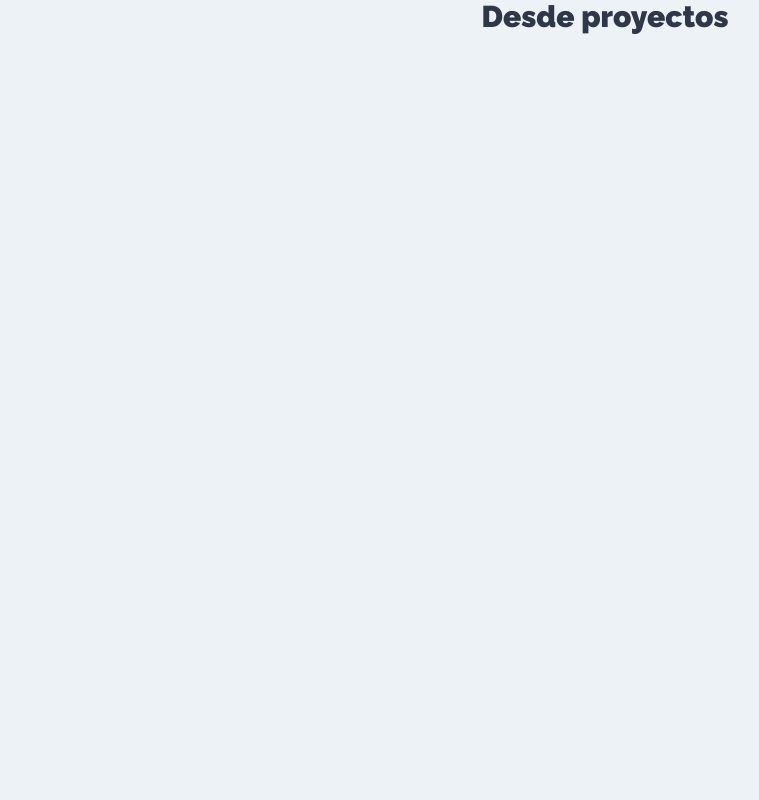
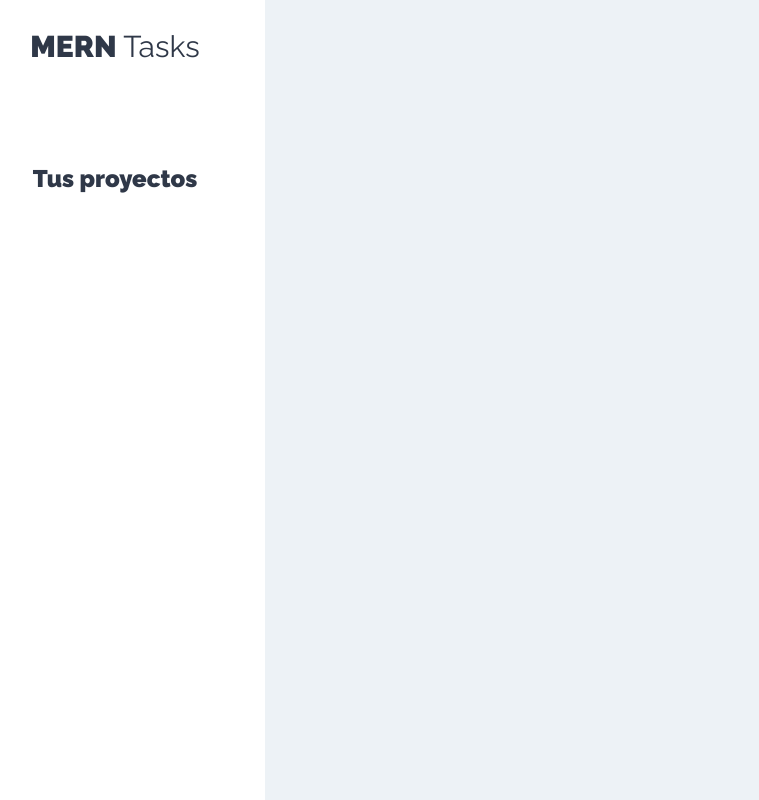
Before and after one commit to eskalona17/MERN-tasks-app, a React (Create React App) app in the folder client/: page /proyectos in a window 1280 px wide. Shown: the whole page, without its empty margins (35-794 px from the left). Built offline with nearby package versions, Linux system fonts and the light colour scheme.

Commit message:
creating sidebar to list the projects

```diff
--- /dev/null
+++ b/client/src/components/layout/Sidebar.js
@@ -0,0 +1,14 @@
+import React from 'react';
+
+const Sidebar = () => {
+    return (
+        <aside>
+            <h1>MERN <span>Tasks</span></h1>
+            <div className="proyectos">
+                <h2>Tus proyectos</h2>
+            </div>
+        </aside>
+     );
+}
+
+export default Sidebar;
--- a/client/src/components/proyectos/Proyectos.js
+++ b/client/src/components/proyectos/Proyectos.js
@@ -1,8 +1,18 @@
 import React from 'react';
+import Sidebar from '../layout/Sidebar'
 
 const Proyectos = () => {
     return (
-        <h1>Desde proyectos</h1>
+        <div className="contenedor-app">
+            <Sidebar/>
+            <div className="seccion-principal">
+                <main>
+                    <div className="contenedor-tareas">
+
+                    </div>
+                </main>
+            </div>
+        </div>
      );
 }
 
```
